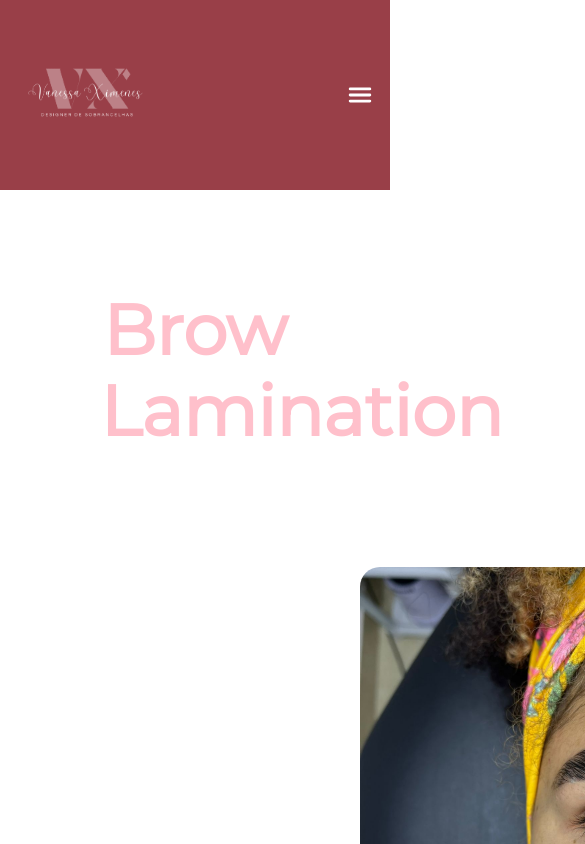
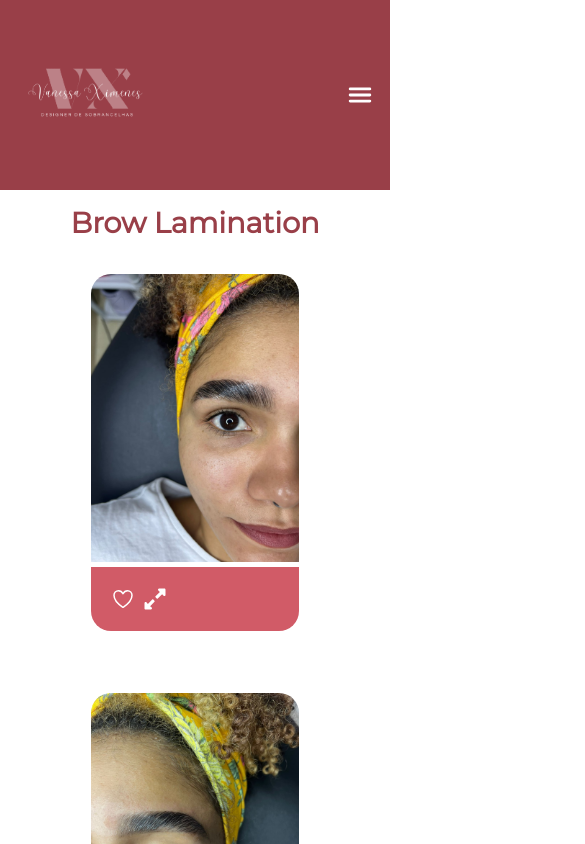
Before and after one commit to fguilherme12/designer-app, a React (Vite) app: page /brow in a window 390 px wide. Shown: the top 844 px of the page, 585 px wide, since content can reach past the window. Built offline with nearby package versions, Linux system fonts and the light colour scheme.

Commit message:
style: Adicionando responsividade pages
Adicionando responsividade nas pages de procedimento e duvidas

```diff
--- a/src/components/Cabecalho/index.jsx
+++ b/src/components/Cabecalho/index.jsx
@@ -136,9 +136,9 @@ function Cabecalho() {
                     <LinkEstilizado to={'/duvidas'} onClick={toggleMenu}>Dúvidas </LinkEstilizado>
                     <LinkEstilizado onClick={toggleDropdown}> Procedimentos <TiArrowSortedDown />
                         {openDropdown && <Dropdown onMouseLeave={toggleDropdown}>
-                            <LinkEstilizado to={'sobrancelhas'}>Sobrancelhas</LinkEstilizado>
-                            <LinkEstilizado to={'lash'}>Lash Lifting</LinkEstilizado>
-                            <LinkEstilizado to={'brow'}>Brow Lamination </LinkEstilizado>
+                            <LinkEstilizado to={'sobrancelhas'} onClick={toggleMenu}>Sobrancelhas</LinkEstilizado>
+                            <LinkEstilizado to={'lash'} onClick={toggleMenu}>Lash Lifting</LinkEstilizado>
+                            <LinkEstilizado to={'brow'} onClick={toggleMenu}>Brow Lamination </LinkEstilizado>
                         </Dropdown>}
                     </LinkEstilizado>
                     {isOpen && <BotaoFechar size={'25px'} onClick={toggleMenu} />}
--- a/src/components/ContainerImagem/FotoExpandida/index.jsx
+++ b/src/components/ContainerImagem/FotoExpandida/index.jsx
@@ -1,5 +1,6 @@
 import { useFotoExpandida } from "../../../context/FotoExpandida"
 import styled from "styled-components";
+import { IoCloseCircle } from "react-icons/io5";
 
 const Imagem = styled.img`
       max-width: 90%;
@@ -19,6 +20,14 @@ const Container = styled.div`
     z-index: 1000;
 `
 
+const BotaoFechar = styled(IoCloseCircle)`
+    position: absolute;
+    top: 9rem;
+    right: 1rem;
+    cursor: pointer;
+`
+
+
 export default function FotoExpandida() {
 
     const {fecharFoto, expandida} = useFotoExpandida();
@@ -28,6 +37,7 @@ export default function FotoExpandida() {
     return (
         <Container onClick={fecharFoto}>
                 <Imagem src={expandida}  alt="Expandida"/>
+                <BotaoFechar size={'3rem'} color='white'/>
         </Container>
     )
 }
--- a/src/components/ContainerImagem/index.jsx
+++ b/src/components/ContainerImagem/index.jsx
@@ -6,30 +6,42 @@ import { FaExpandAlt} from "react-icons/fa";
 import { useCurtidasContext } from "../../context/FotosCurtidas";
 import { useFotoExpandida } from "../../context/FotoExpandida";
 
+
 const ImagemEstilizada = styled.img`
-    width: 400px;
+    width: 17rem;
     border-radius: 20px 20px 0 0;
-    height: 500px;
+    height: 21rem;
     object-fit: cover;
+
+    @media(max-width: 1000px) {
+        width: 13rem;
+        height: 18rem;
+    }
 `
 
 
 const FigCaption = styled.figcaption`
     display: flex;
-    gap: 10px;
-    max-width: 400px;
+    gap: 0.7rem;
+    max-width: 17rem;
     justify-content: space-between;
     background-color: #d15b67;
     border-radius: 0px 0px 20px 20px;
     color: white;
     box-sizing: border-box;
     padding: 20px;
-    font-size: 1rem;
+    font-size: 0.7rem;
+
+    @media(max-width: 1000px) {
+        max-width: 13rem;
+        font-size: 0.5rem;
+    }
+
 `
 
 const Icones = styled.div`
     display: flex;
-    gap: 10px;
+    gap: 0.5rem;
     justify-content: space-between;
     align-items: center;
     cursor: pointer;
@@ -47,8 +59,8 @@ function ContainerImagem({id, titulo, path, alt}) {
                 <FigCaption>
                     {titulo}
                     <Icones>
-                        {!ehFavorito ? <IoHeartOutline onClick={() => jaCurtiu({id,titulo,path,alt})} size={'33px'} /> : <IoHeartSharp onClick={() => jaCurtiu({id,titulo,path,alt})} size={'33px'}/>}
-                        <FaExpandAlt onClick={() => expandirFoto(path) } size={'30px'}  />
+                        {!ehFavorito ? <IoHeartOutline onClick={() => jaCurtiu({id,titulo,path,alt})} size={'1.5rem'} /> : <IoHeartSharp onClick={() => jaCurtiu({id,titulo,path,alt})} size={'1.5rem'}/>}
+                        <FaExpandAlt onClick={() => expandirFoto(path) } size={'1.5rem'}  />
                     </Icones>
                 </FigCaption>
             </figure>
--- a/src/pages/Duvidas/index.jsx
+++ b/src/pages/Duvidas/index.jsx
@@ -1,46 +1,67 @@
 import styled from "styled-components";
 import video from "../../data/videosDuvidas.json";
 import { BsFillQuestionSquareFill } from "react-icons/bs";
+import Titulo from "../../components/Titulo";
 
 const MainContainer = styled.div`
     display: flex;
+    box-sizing: border-box;
     flex-direction: column;
     justify-content: space-between;
     align-items: center;
     background-color: #fff;
     width: 100%;
-    padding: 5em;
-`
-const TituloPrincipal = styled.h1`
-    color: pink;
-    align-items: center;
-    font-size: 5em;
-    margin-top: 5px;
+    padding: 1em;
 `
 
-const Titulo = styled.h1`
+const TituloSecundario = styled.h1`
     display: flex;
+    justify-content: center;
     align-items: center;
     gap: 10px;
-    color: pink;
-    font-size: 3em;
+    color: #c5515d;
+    font-size: 1.8rem;
+
+    @media(max-width: 1000px) {
+        font-size: 1rem;
+    }
 `
 
 const Paragrafo = styled.p`
-    font-size: 2em;
+    font-size: 1.2rem;
     text-align: center;
+
+    @media(max-width: 1000px) {
+        font-size: 0.9rem;
+    }
+
+`
+
+const Section = styled.section`
+    text-align: center;
+    margin-bottom: 4rem;
+`
+
+const Video = styled.video`
+    height:30rem;
+    width:20rem;
+
+    @media(max-width: 1000px) {
+        height:20rem;
+        width:17rem;
+    }
 `
 
 function Duvidas() {
     return (
         <MainContainer>
-            <TituloPrincipal> Principais Duvidas </TituloPrincipal>
+            <Titulo> Principais Duvidas </Titulo>
             {video.map((video) =>
-                <section key={video.id}>
-                    <Titulo> <BsFillQuestionSquareFill /> {video.titulo} </Titulo>
+                <Section key={video.id}>
+                    <TituloSecundario> <BsFillQuestionSquareFill /> {video.titulo} </TituloSecundario>
                     <Paragrafo>{video.descricao}</Paragrafo>
-                    <video  src={video.path} controls height={'800px'} width={'100%'}/>
-                </section>
+                    <Video  src={video.path} controls />
+                </Section>
             )}
         </MainContainer>
     )
--- a/src/pages/Inicio/index.jsx
+++ b/src/pages/Inicio/index.jsx
@@ -37,8 +37,12 @@ const MainContainer = styled.div`
     min-height: 55rem;
     background-color: #fff;
     width: 100%;
-    margin-top: 3rem;
+    margin: 5rem 0rem;
     flex-grow: 1;
+
+    @media(max-width:750px) {
+
+    }
 `
 
 function Inicio() {
--- a/src/pages/PaginaBase/index.jsx
+++ b/src/pages/PaginaBase/index.jsx
@@ -20,7 +20,7 @@ function PaginaBase() {
             <ExpandidaProvider>
             <CurtidasProvider>
               <Outlet/>
-            <FotoExpandida/>
+              <FotoExpandida/>
             </CurtidasProvider>
             </ExpandidaProvider>
             <Rodape/>
--- a/src/pages/Procedimentos/Brow/index.jsx
+++ b/src/pages/Procedimentos/Brow/index.jsx
@@ -1,6 +1,7 @@
 import styled from 'styled-components';
 import ContainerImagem from '../../../components/ContainerImagem'
 import fotos from '../../../data/brow.json';
+import Titulo from '../../../components/Titulo';
 
 const MainContainer = styled.div`
     display: flex;
@@ -10,13 +11,10 @@ const MainContainer = styled.div`
     margin: 2em 20em;
     gap: 30px;
     flex-wrap: wrap;
-`
 
-const Titulo = styled.h1`
-    text-align: center;
-    color: pink;
-    font-size: 70px;
-    margin: 100px;
+    @media(max-width: 1100px) {
+        margin: 1em 0;
+    }
 `
 
 function Brow() {
--- a/src/pages/Procedimentos/Lash/index.jsx
+++ b/src/pages/Procedimentos/Lash/index.jsx
@@ -1,6 +1,7 @@
 import styled from 'styled-components';
 import ContainerImagem from '../../../components/ContainerImagem'
 import fotos from '../../../data/lash.json';
+import Titulo from '../../../components/Titulo';
 
 const MainContainer = styled.div`
     display: flex;
@@ -10,13 +11,10 @@ const MainContainer = styled.div`
     margin: 2em 20em;
     gap: 30px;
     flex-wrap: wrap;
-`
 
-const Titulo = styled.h1`
-    text-align: center;
-    color: pink;
-    font-size: 70px;
-    margin: 100px;
+    @media(max-width: 1100px) {
+        margin: 1em 0;
+    }
 `
 
 function Lash() {
--- a/src/pages/Procedimentos/Sobrancelha/index.jsx
+++ b/src/pages/Procedimentos/Sobrancelha/index.jsx
@@ -1,22 +1,21 @@
 import styled from 'styled-components';
 import ContainerImagem from '../../../components/ContainerImagem'
 import fotosSobrancelha from '../../../data/sobrancelhas.json';
+import Titulo from '../../../components/Titulo';
 
 const MainContainer = styled.div`
     display: flex;
+    box-sizing: border-box;
     justify-content: space-around;
     align-items: center;
     background-color: #fff;
-    margin: 2em 20em;
-    gap: 30px;
+    margin: 2em 10em;
+    gap: 2rem;
     flex-wrap: wrap;
-`
 
-const Titulo = styled.h1`
-    text-align: center;
-    color: pink;
-    font-size: 70px;
-    margin: 100px;
+    @media(max-width: 1100px) {
+        margin: 1em 0;
+    }
 `
 
 function Sobrancelha() {
```
